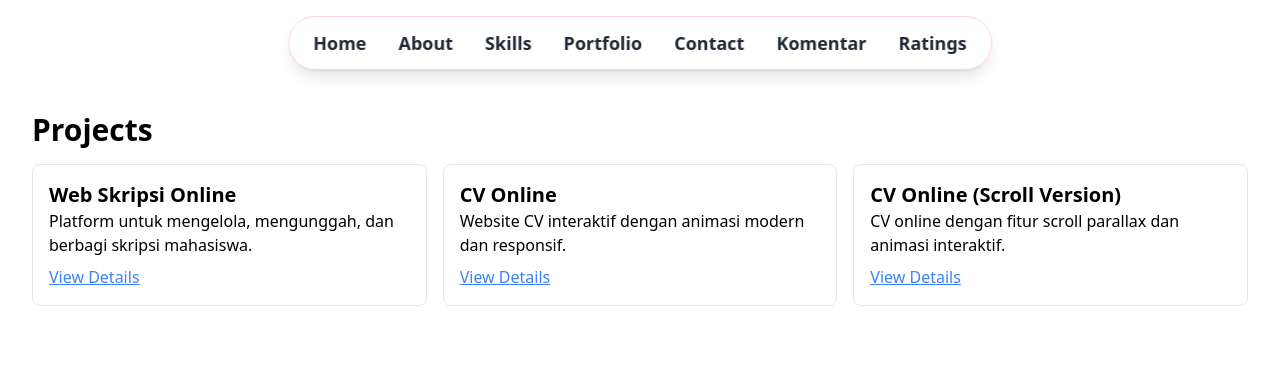
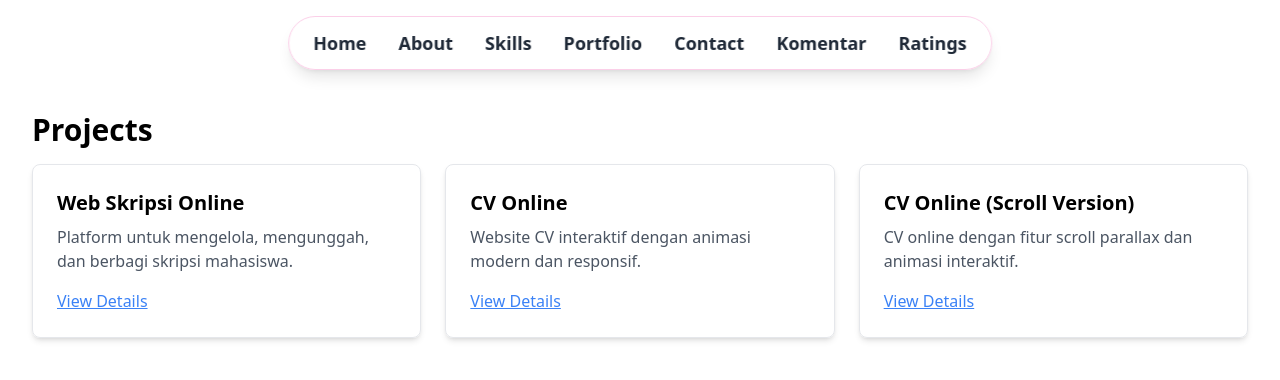
Before and after one commit to vinarahmanda/bismillahutsmobile, a Next.js app: page /projects in a window 1280 px wide. Shown: the top 380 px of the page. Built offline with nearby package versions, Linux system fonts and the light colour scheme.

Commit message:
Fix and improve projects list page layout

```diff
--- a/app/projects/page.js
+++ b/app/projects/page.js
@@ -16,15 +16,15 @@ const ProjectsList = () => {
   return (
     <div className="container mx-auto p-4">
       <h1 className="text-3xl font-semibold mb-4">Projects</h1>
-      <div className="grid grid-cols-1 md:grid-cols-2 lg:grid-cols-3 gap-4">
+      <div className="grid grid-cols-1 md:grid-cols-2 lg:grid-cols-3 gap-6">
         {projects.map((project) => (
-          <div key={project.slug} className="border p-4 rounded-lg">
-            <h2 className="text-xl font-semibold">{project.title}</h2>
-            <p>{project.description}</p>
+          <div key={project.slug} className="border p-6 rounded-lg shadow-md hover:shadow-xl transition-shadow duration-300">
+            <h2 className="text-xl font-semibold mb-2">{project.title}</h2>
+            <p className="text-gray-600 mb-4">{project.description}</p>
             {/* Pastikan bahwa slug yang digunakan di link valid */}
             <Link
               href={`/projects/${project.slug}`}
-              className="text-blue-500 underline mt-2 inline-block"
+              className="text-blue-500 underline hover:text-blue-700"
             >
               View Details
             </Link>
```
